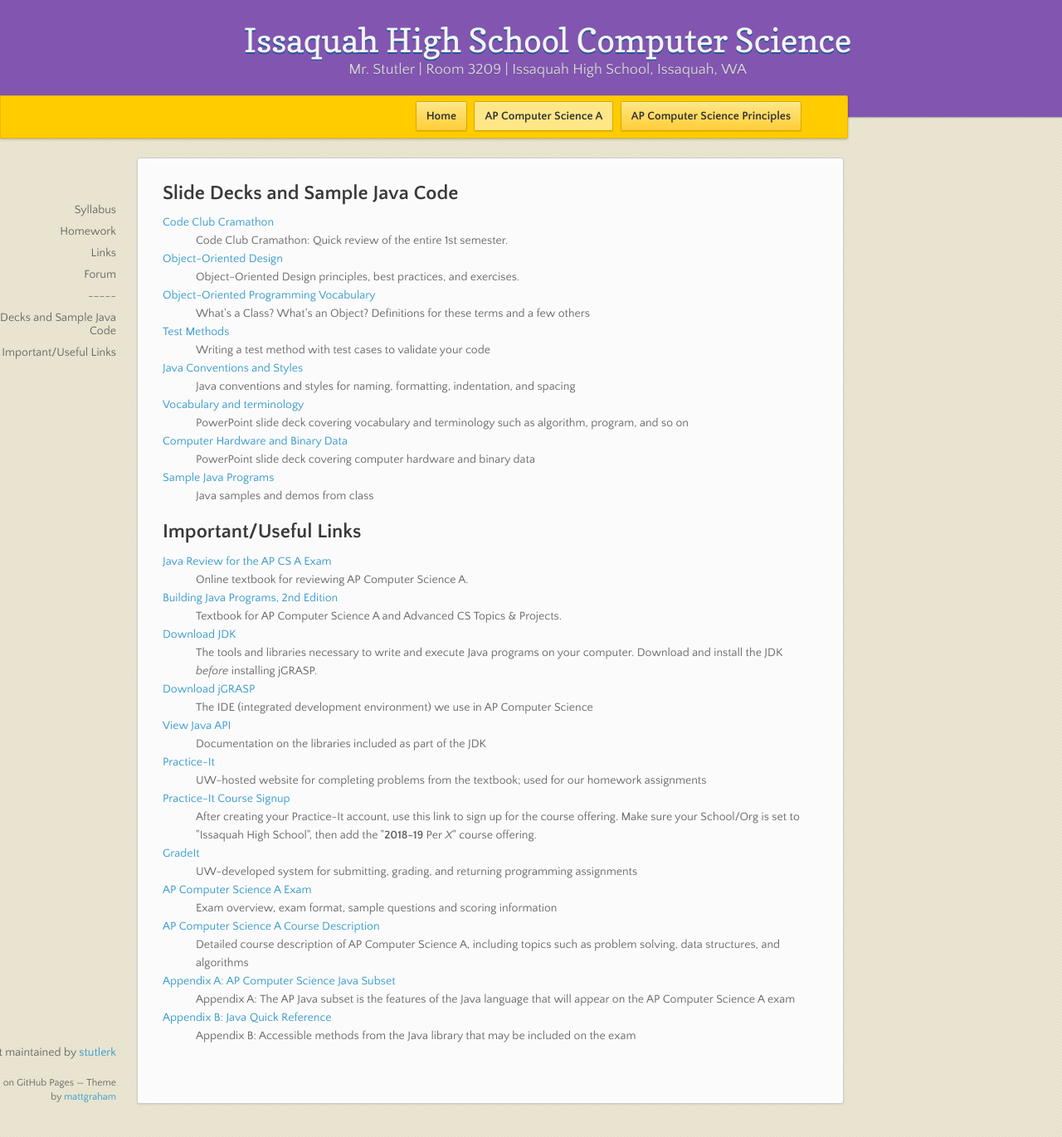
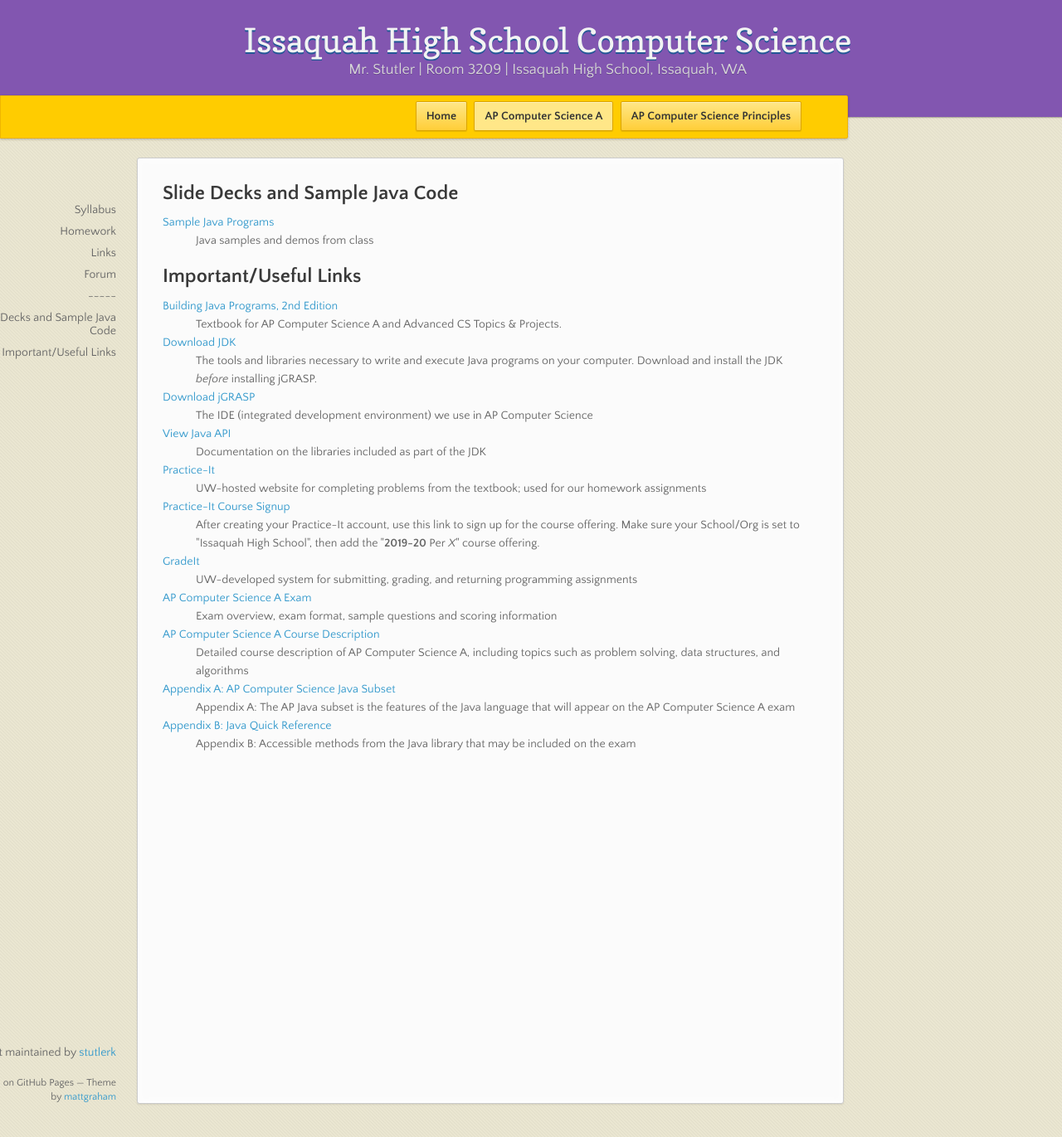
Before and after one commit to stutlerk/ihs-website, a Jekyll site: the page built from _apcsa/links.html, in a window 1280 px wide and 1371 px high. Shown: the whole window at 83% size. Built offline with Jekyll 4.4.1, drawn with Linux system fonts in a browser that asks for light colours; nearby versions of some CDN libraries.

Commit message:
Update links.html

```diff
--- a/_apcsa/links.html
+++ b/_apcsa/links.html
@@ -6,6 +6,7 @@
 <section>
 <h2>Slide Decks and Sample Java Code</h2>
 <dl>
+    <!--
     <dt><a href="https://issaquahwednet-my.sharepoint.com/:p:/g/personal/stutlerk_issaquah_wednet_edu/Ee6rv38hfMZLjCVeYOCpYN4BkxAdNxItwUy7W94o09q7IQ?e=vo4MiH" target="_blank">Code Club Cramathon</a></dt>
     <dd>Code Club Cramathon: Quick review of the entire 1st semester.</dd>
 
@@ -26,6 +27,7 @@
 
     <dt><a href="https://issaquahwednet-my.sharepoint.com/personal/stutlerk_issaquah_wednet_edu/_layouts/15/guestaccess.aspx?guestaccesstoken=Kgjf1YckEWcteDKQzwu71snZs%2b3dvuRe4CO3qEicWgY%3d&docid=06de690088a2d4798bf063ea361002041&rev=1">Computer Hardware and Binary Data</a></dt>
     <dd>PowerPoint slide deck covering computer hardware and binary data</dd>
+    -->
 
     <dt><a href="https://issaquahwednet-my.sharepoint.com/:f:/g/personal/stutlerk_issaquah_wednet_edu/EhhdMSMcsMFNsOkRaZfAdrYBb4DdSPeWQyG1k3Mr-qIpbw?e=hHAcAc">Sample Java Programs</a></dt>
     <dd>Java samples and demos from class</dd>
@@ -33,9 +35,6 @@
 
 <h2>Important/Useful Links</h2>
 <dl>
-    <dt><a href="https://runestone.academy/runestone/static/IHS-APCSA2019/index.html" target="_blank">Java Review for the AP CS A Exam</a></dt>
-    <dd>Online textbook for reviewing AP Computer Science A.</dd>
-
     <dt><a href="https://issaquahwednet-my.sharepoint.com/:b:/g/personal/stutlerk_issaquah_wednet_edu/ERE0CKUFqmBKmzkBisWddoYBlNLxd17C_Ydb9auXyg5Crw?e=izF6aa" target="_blank">Building Java Programs, 2nd Edition</a></dt>
     <dd>Textbook for AP Computer Science A and Advanced CS Topics &amp; Projects.</dd>
 
@@ -53,7 +52,7 @@
 
     <dt><a href="http://practiceit.cs.washington.edu/course/list" target="_blank">Practice-It Course Signup</a></dt>
     <dd>After creating your Practice-It account, use this link to sign up for the course offering. Make sure your School/Org is set
-        to "Issaquah High School", then add the "<b>2018-19</b> Per <i>X</i>" course offering.</dd>
+        to "Issaquah High School", then add the "<b>2019-20</b> Per <i>X</i>" course offering.</dd>
 
     <dt><a href="https://gradeit-hs.cs.washington.edu/issaquah/" target="_blank">GradeIt</a></dt>
     <dd>UW-developed system for submitting, grading, and returning programming assignments</dd>
```
